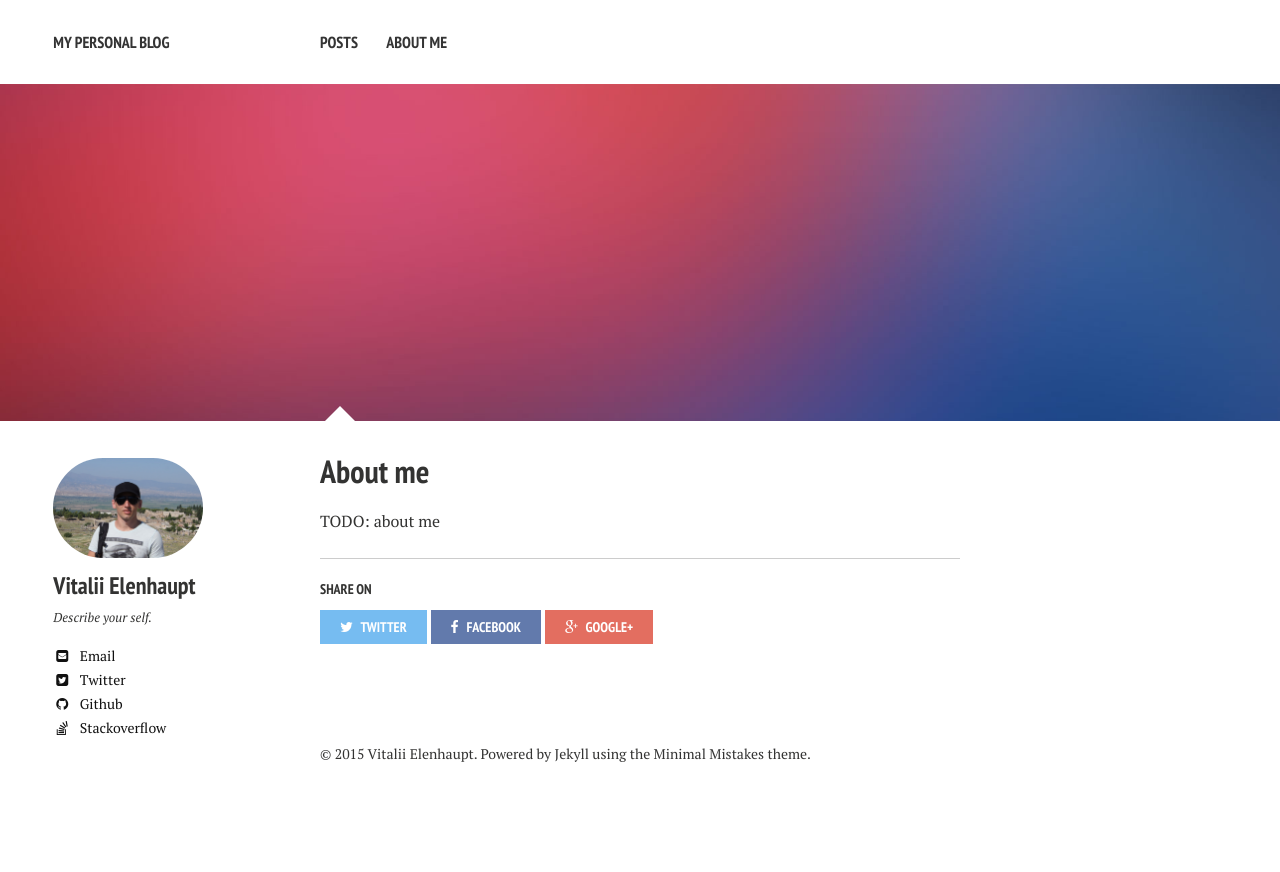
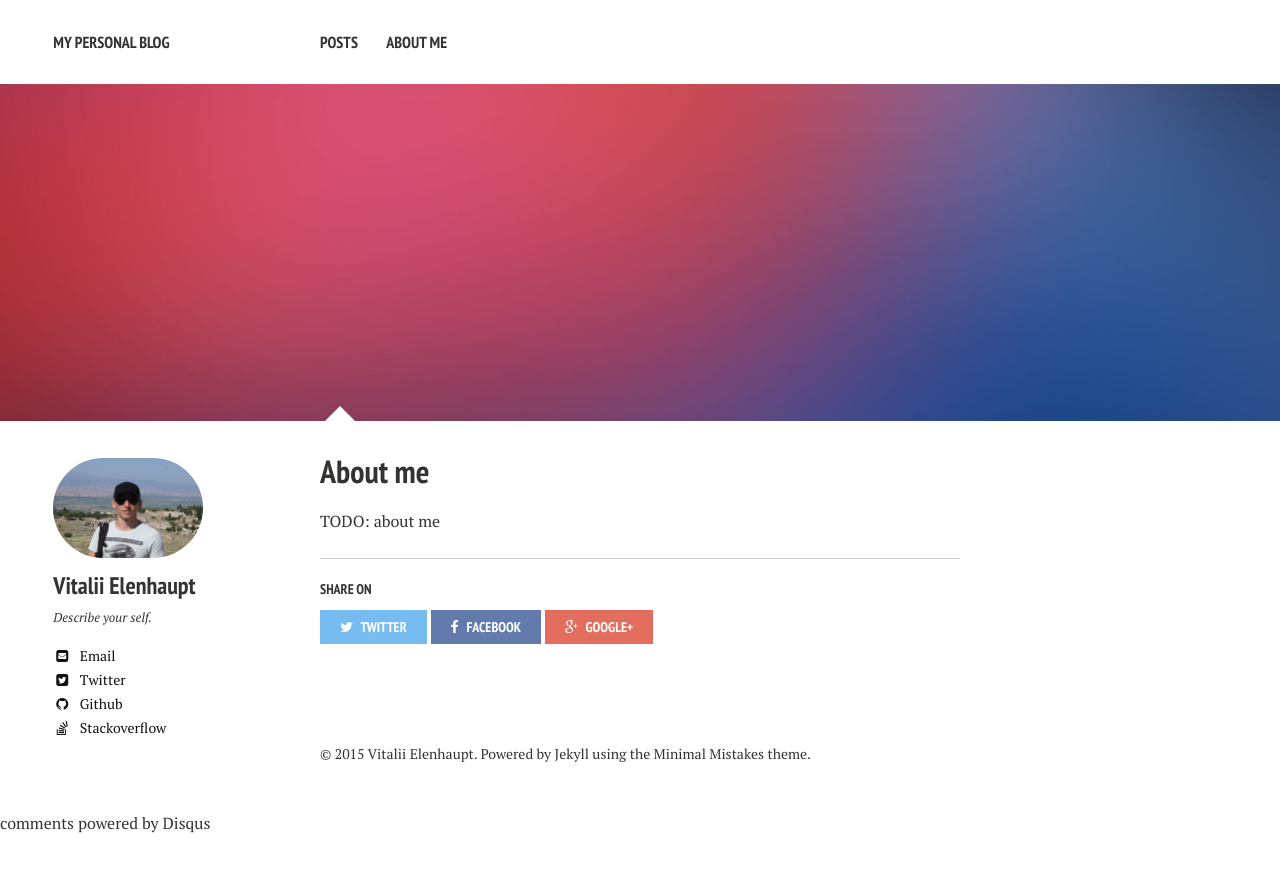
Before and after one commit to veelenga/veelenga.github.io, a Jekyll site: the page built from about/index.md, in a window 1280 px wide. Shown: the top 872 px of the page. Built offline with Jekyll 4.4.1, drawn with Linux system fonts in a browser that asks for light colours; nearby versions of some CDN libraries; comment, search, counter and statistics services are not loaded; some of the changed lines change nothing that is shown.

Commit message:
Enable disqus comments

```diff
--- a/_config.yml
+++ b/_config.yml
@@ -1,9 +1,8 @@
 # Site wide configuration
 
-title:  My personal blog
+title: My personal blog
 locale: en_US
-url:    http://veelenga.com
-
+url: http://veelenga.com
 
 # Jekyll configuration
 
@@ -30,32 +29,27 @@
   avatar: bio-photo.jpg
   bio: "Describe your self."
   email: velenhaupt@gmail.com
-  disqus-shortname:
+  disqus-shortname: veelenga
   twitter: veelenga
-  facebook: #username
-  google:
-    plus: #username
-    analytics:
-    verify:
-    ad-client:
-    ad-slot:
-  bing-verify:
+  #facebook: #username
+  #google:
+  #bing-verify:
   github: veelenga
   stackoverflow: 1586762/vitalii-elenhaupt
-  linkedin: #username
-  xing: #username
-  instagram: #username
-  lastfm: #username
-  tumblr: #username
-  pinterest: #username
-  foursquare: #username
-  steam: #username
-  dribbble: #username
-  youtube: #username
-  soundcloud: #username
-  weibo: #username
-  flickr: #username
-  codepen: #username
+  #linkedin: #username
+  #xing: #username
+  #instagram: #username
+  #lastfm: #username
+  #tumblr: #username
+  #pinterest: #username
+  #foursquare: #username
+  #steam: #username
+  #dribbble: #username
+  #youtube: #username
+  #soundcloud: #username
+  #weibo: #username
+  #flickr: #username
+  #codepen: #username
 
 include: [".htaccess"]
 exclude: ["lib", "config.rb", "Capfile", "config", "log", "Rakefile", "Rakefile.rb", "tmp", "less", "*.sublime-project", "*.sublime-workspace", "test", "spec", "Gruntfile.js", "package.json", "node_modules", "Gemfile", "Gemfile.lock", "LICENSE", "README.md"]
```
